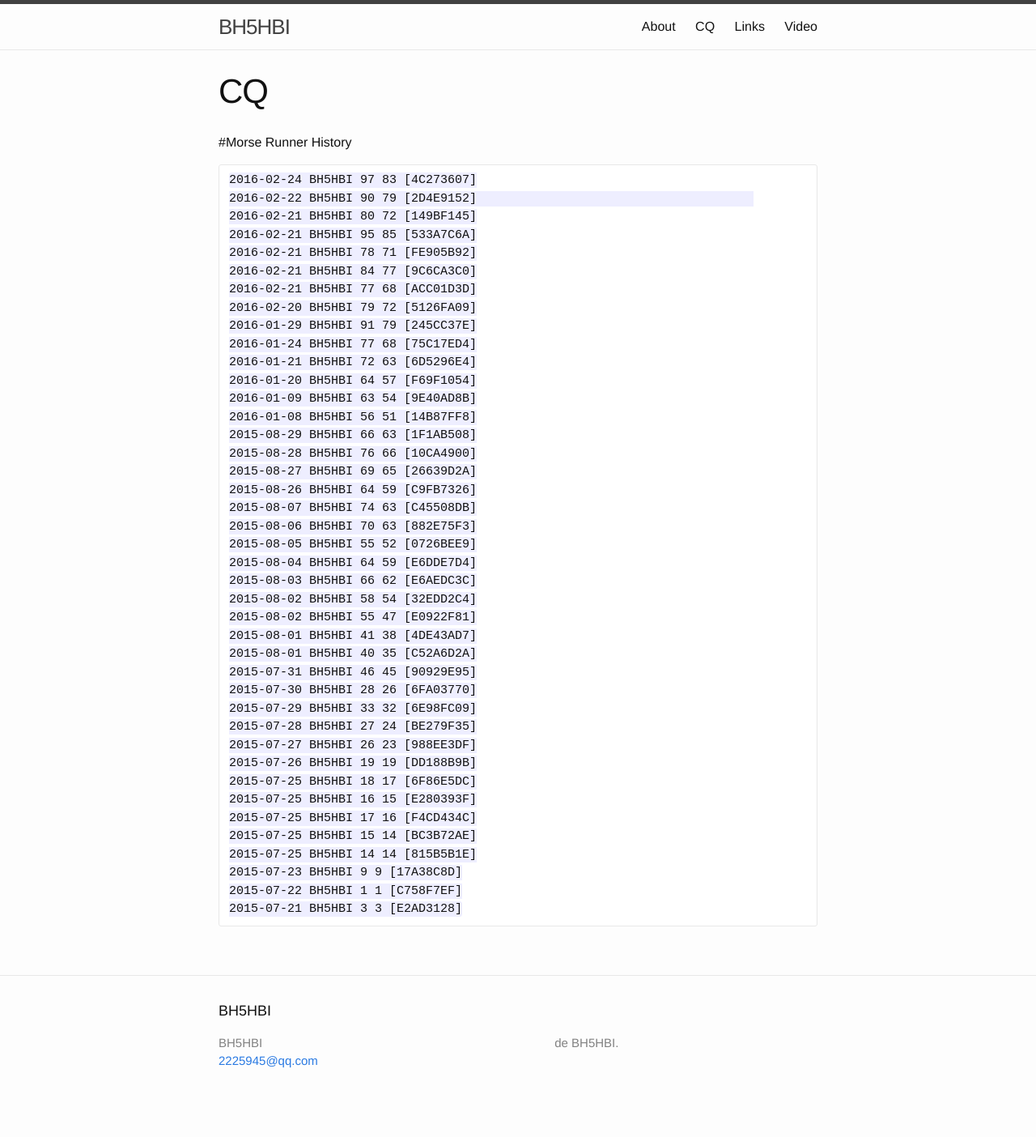
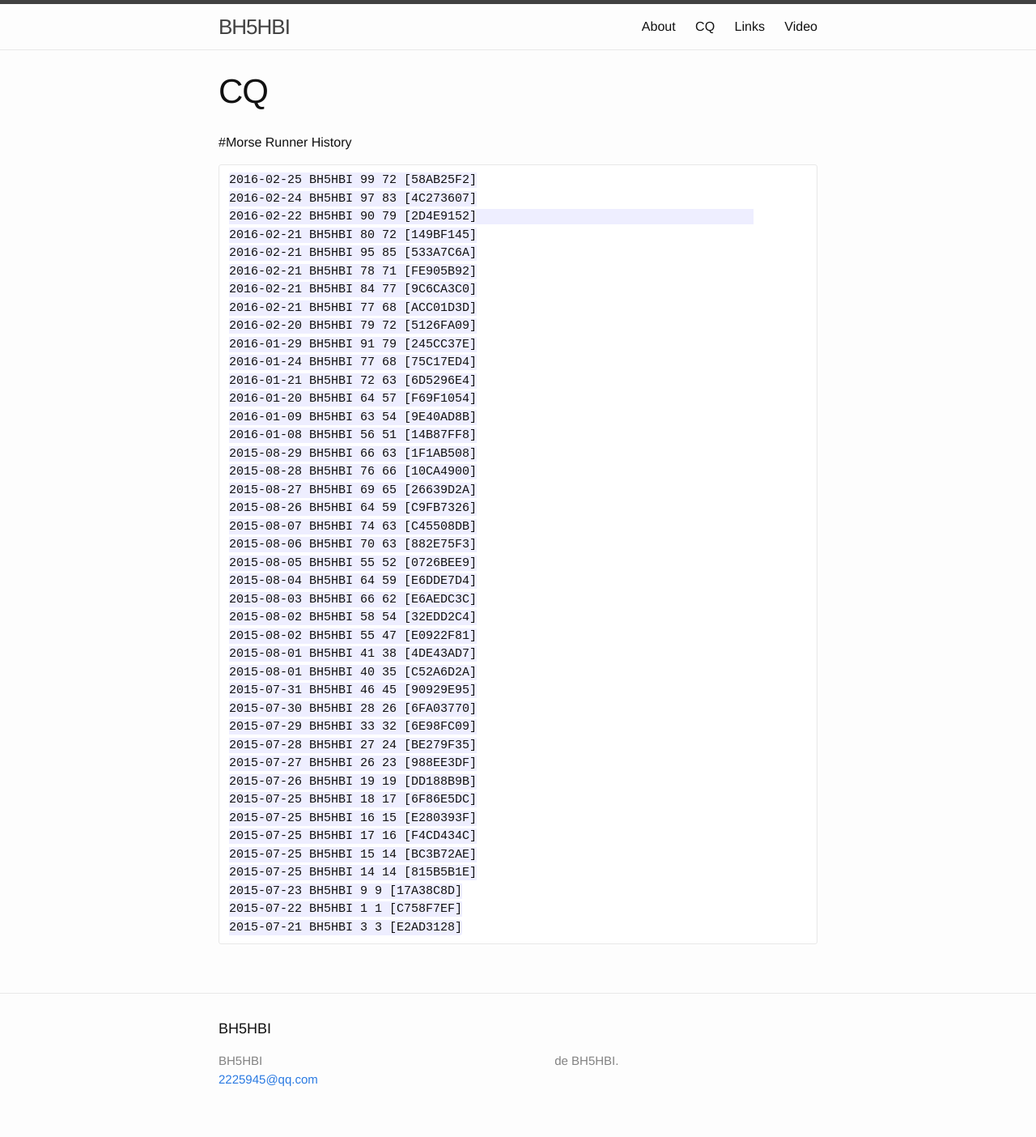
Before and after one commit to BH5HBI/bh5hbi.github.com, a Jekyll site: the page built from cq.md, in a window 1280 px wide. Shown: the whole page at 81% size. Built offline with Jekyll 4.4.1, drawn with Linux system fonts in a browser that asks for light colours; before the commit the page ends 1382 px from its top, so only the background shows below that.

Commit message:
update cq page

```diff
--- a/cq.md
+++ b/cq.md
@@ -6,6 +6,7 @@ permalink: /CQ/
 
 #Morse Runner History
 
+	2016-02-25 BH5HBI 99 72 [58AB25F2]
 	2016-02-24 BH5HBI 97 83 [4C273607]
 	2016-02-22 BH5HBI 90 79 [2D4E9152]
 	2016-02-21 BH5HBI 80 72 [149BF145]
```
